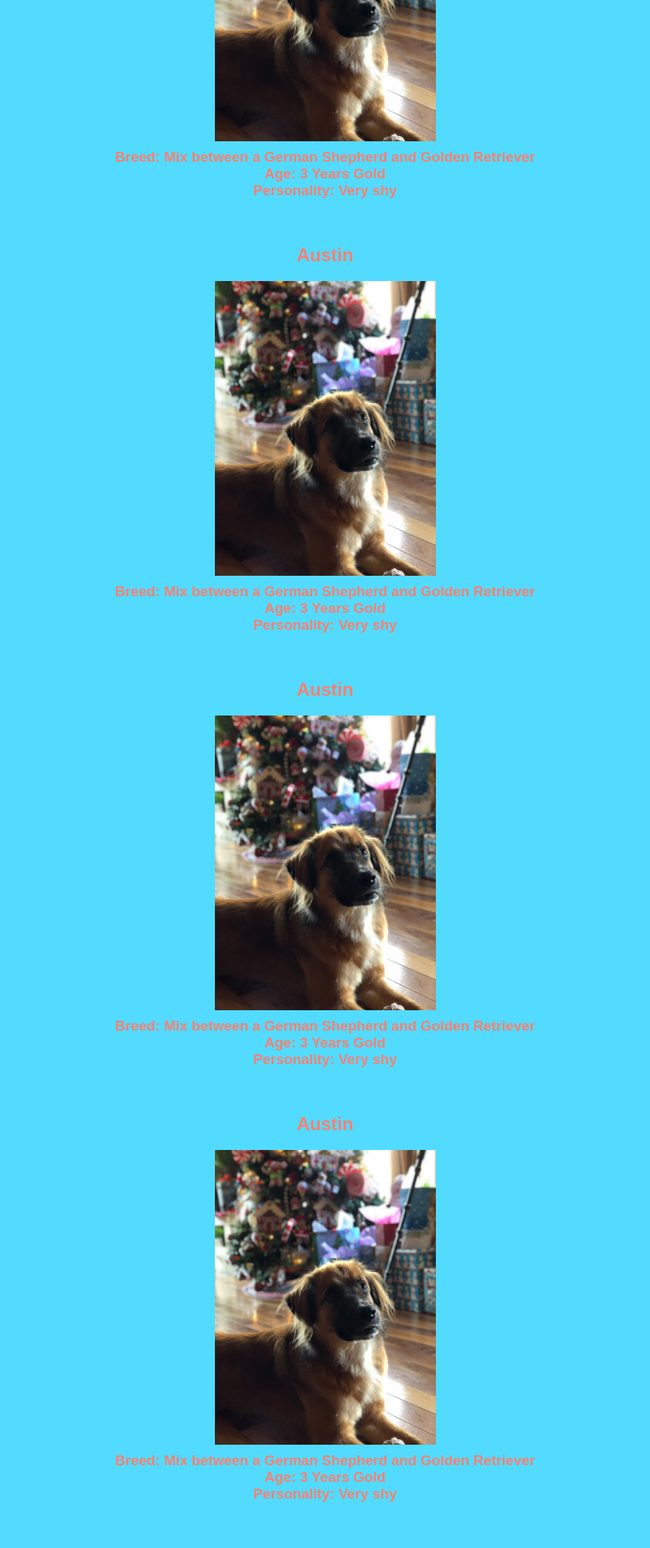
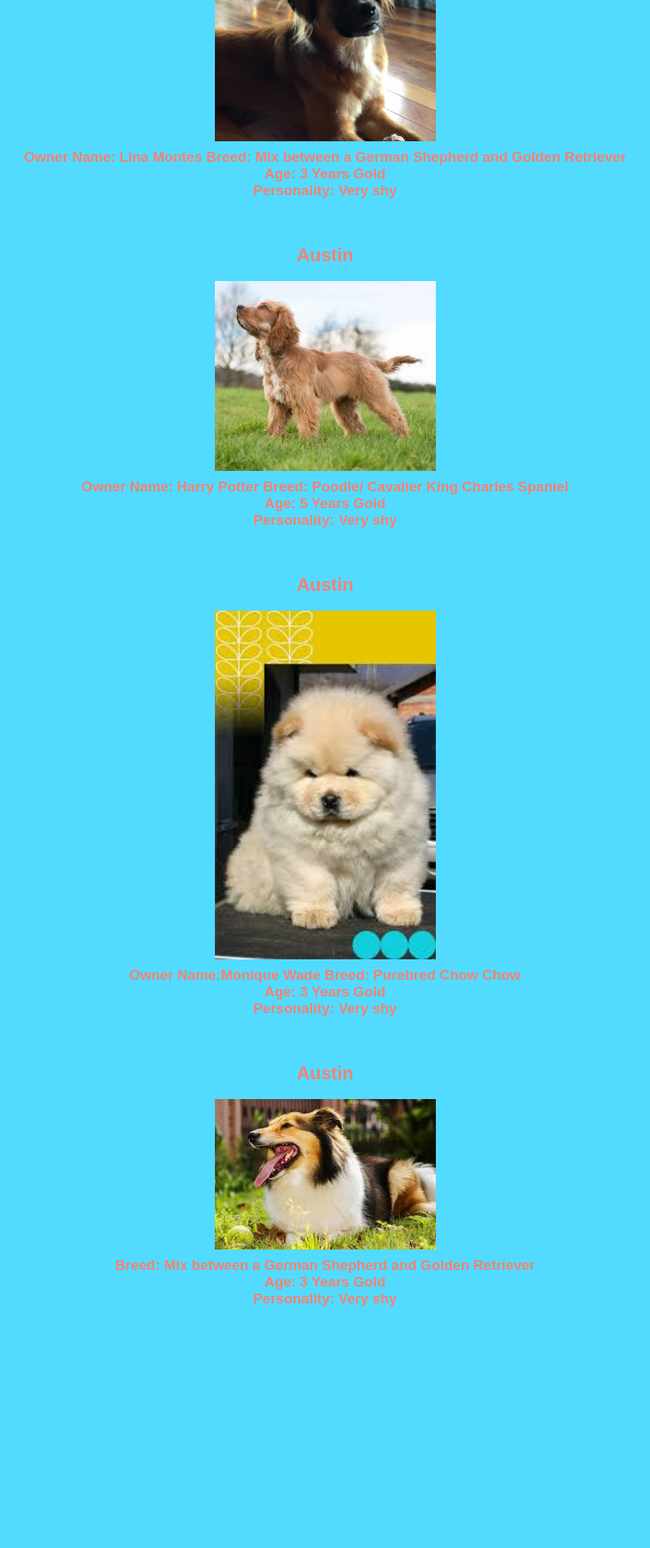
Before and after one commit to linamontes10-zz/sniff, a Python web app: template templates/newplaydate.html in a window 1280 px wide. Shown: the part 358-2396 px from the top of the page at 76% size, without its empty margins (212-1068 px from the left). After the commit the page ends 2078 px from the top, so only its background shows below. Run offline with Jinja, Linux system fonts and the light colour scheme; the template is opened without the code that fills it, so the values that code supplies are empty.

Commit message:
New dogs

```diff
--- a/templates/newplaydate.html
+++ b/templates/newplaydate.html
@@ -17,6 +17,7 @@
     <h2> Austin </h2>
     <img src="/static/images/Austin.jpg">
     <h3 class="doginfo">
+      Owner Name: Lina Montes
       Breed: Mix between a German Shepherd and Golden Retriever
       <br>
       Age: 3 Years Gold
@@ -28,9 +29,23 @@
 
   <div class="dogprofiles">
     <h2> Austin </h2>
-    <img src="/static/images/Austin.jpg">
+    <img src="/static/images/peri.jpeg">
     <h3 class="doginfo">
-      Breed: Mix between a German Shepherd and Golden Retriever
+      Owner Name: Harry Potter
+      Breed: Poodle/ Cavalier King Charles Spaniel
+      <br>
+      Age: 5 Years Gold
+      <br>
+      Personality: Very shy
+
+    </h3>
+  </div>
+  <div class="dogprofiles">
+    <h2> Austin </h2>
+    <img src="/static/images/chowie.jpeg">
+    <h3 class="doginfo">
+      Owner Name:Monique Wade
+      Breed: Purebred Chow Chow
       <br>
       Age: 3 Years Gold
       <br>
@@ -40,19 +55,7 @@
   </div>
   <div class="dogprofiles">
     <h2> Austin </h2>
-    <img src="/static/images/Austin.jpg">
-    <h3 class="doginfo">
-      Breed: Mix between a German Shepherd and Golden Retriever
-      <br>
-      Age: 3 Years Gold
-      <br>
-      Personality: Very shy
-
-    </h3>
-  </div>
-  <div class="dogprofiles">
-    <h2> Austin </h2>
-    <img src="/static/images/Austin.jpg">
+    <img src="/static/images/collie.jpeg">
     <h3 class="doginfo">
       Breed: Mix between a German Shepherd and Golden Retriever
       <br>
```
Also changed, not shown: static/images/chowie.jpeg (added), static/images/collie.jpeg (added), static/images/peri.jpeg (added).
